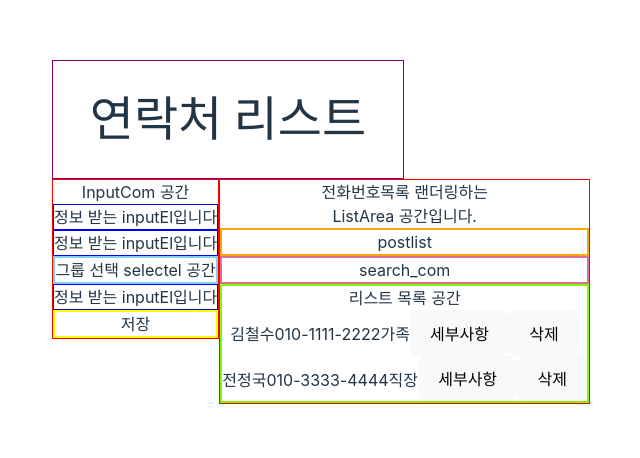
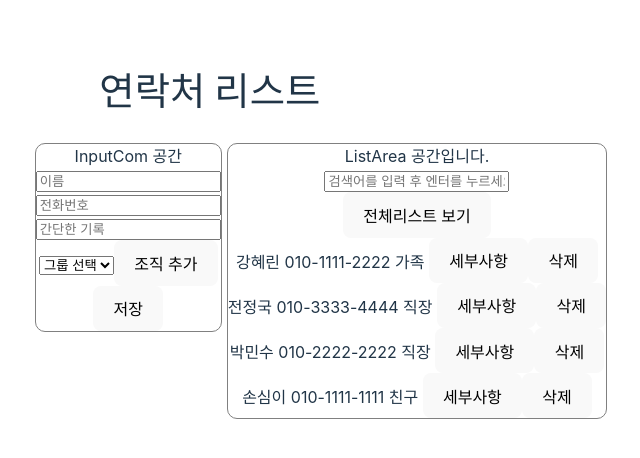
Before and after one commit to kimjuyoung99/React-numberList-project, a React (Vite) app: page / in a window 1280 px wide. Shown: the part 168-626 px from the top of the page, without its empty margins (319-959 px from the left). Built offline with nearby package versions, Linux system fonts and the light colour scheme.

Commit message:
feat : 정보 입력 창 활성화, css 1차 다듬기

```diff
--- a/src/App.jsx
+++ b/src/App.jsx
@@ -5,8 +5,10 @@ import Body from './body/Body'
 
 function App() {
   const data = [
-    { name : '김철수', phone: '010-1111-2222', group:'가족'},
+    { name : '강혜린', phone: '010-1111-2222', group:'가족'},
     { name : '전정국', phone: '010-3333-4444', group:'직장'},
+    { name: '박민수', phone: '010-2222-2222', group: '직장' },
+    { name: '손심이', phone: '010-1111-1111', group: '친구' },
   ];
   // const data = JSON.parse(localStorage.getItem('numberLists')) || [];
   const [lists, setList] = useState(data);
--- a/src/body/body.css
+++ b/src/body/body.css
@@ -4,28 +4,35 @@
     align-items: flex-start;
 }
 .InputCom {
-    border: 1.5px solid red;
+    border: 1.5px solid gray ;
+    border-radius: 10px;
+    gap:5px;
+    margin-top: 5px;
 }
 .listArea {
-    border: 1.5px solid red;
+    border: 1.5px solid gray ;
+    border-radius: 10px;
+    gap:5px;
+    margin-top: 5px;
+    margin-left: 5px;
 }
 .inputel {
-    border : 1.5px solid blue;
+    /* border : 1.5px solid blue; */
 }
 .selectel {
-    border : 2px solid skyblue;
+    /* border : 2px solid skyblue; */
 }
 .savebtn {
-    border: 2px solid yellow;
+    /* border: 2px solid yellow; */
 }
 .list {
-    border: 2px solid lawngreen;
+    /* border: 2px solid lawngreen; */
 }
 .postlist {
-    border: 2px solid orange;
+    /* border: 2px solid orange; */
 }
 .searchcom {
-    border: 2px solid palevioletred;
+    /* border: 2px solid palevioletred; */
 }
 
 @media (max-width: 768px){
--- a/src/body/inputCom/InputCom.jsx
+++ b/src/body/inputCom/InputCom.jsx
@@ -3,15 +3,15 @@ import InputEl from "./InputEl";
 import SaveBtn from "./SaveBtn";
 import SelectEl from "./selectEl";
 
-export default function InputCom ({setList}) {
+export default function InputCom ({setList, lists}) {
     return (
         <div className="InputCom">
             InputCom 공간
             <div className="inputEl">
-            <InputEl />
-            <InputEl />
+            <InputEl placeholder="이름" />
+            <InputEl placeholder="전화번호" />
+            <InputEl placeholder="간단한 기록" />
             <SelectEl />
-            <InputEl />
             </div>
             <SaveBtn />
         </div>
--- a/src/body/inputCom/InputEl.jsx
+++ b/src/body/inputCom/InputEl.jsx
@@ -1,9 +1,14 @@
 import "../../body/body.css";
 
-export default function InputEl () {
+export default function InputEl ({placeholder}) {
     return (
         <div className="inputel">
-            정보 받는 inputEl입니다
+            <input
+                type="text"
+                placeholder={placeholder}
+                className="input-fhiled"
+            >
+            </input>
         </div>
     );
 };
--- a/src/body/inputCom/SaveBtn.jsx
+++ b/src/body/inputCom/SaveBtn.jsx
@@ -1,9 +1,13 @@
 import "../../body/body.css";
 
 export default function SaveBtn () {
+    const saveNumber = ()=> {
+
+    };
+
     return (
         <div className="savebtn">
-            저장
+            <button onClick={saveNumber}>저장</button>
         </div>
     );
 };
--- a/src/body/inputCom/SelectEl.jsx
+++ b/src/body/inputCom/SelectEl.jsx
@@ -1,10 +1,43 @@
 import "../../body/body.css";
-
+import { useState } from "react";
 
 export default function SelectEl () {
+    const [showAddGroup, setShowAddGroup] = useState(false);
+    const [newGroup, setNewGroup] = useState('');
+
+    const handleAddGroup =()=>{
+        setShowAddGroup(true);
+    }
+
+    const handleSaveNewGroup =()=>{
+        //새 그룹 저장하는 로직 추가
+        console.log("새로운 그룹 추가 : ", newGroup);
+        setShowAddGroup(false);
+        setNewGroup('');
+    }
+
     return (
         <div className="selectel">
-            그룹 선택 selectel 공간
+            <select className="group-select">
+                <option value="">그룹 선택</option>
+                <option value="가족">가족</option>
+                <option value="직장">직장</option>
+                <option value="친구">친구</option>
+                <option value="스터디">스터디</option>
+            </select>
+            <button onClick={handleAddGroup} className="add-group-btn">조직 추가</button>
+
+            {showAddGroup && (
+                <div className="add-group-form">
+                    <input
+                    type="text"
+                    value={newGroup}
+                    onChange={(e)=> setNewGroup(e.target.value)}
+                    placeholder="새 그룹 이름"
+                    />
+                    <button onClick={handleSaveNewGroup}>저장</button>
+                    </div>
+            )}
         </div>
     );
 };
--- a/src/body/listCom/List.jsx
+++ b/src/body/listCom/List.jsx
@@ -6,12 +6,12 @@ export default function List ({lists}) {
     }
     return (
         <div className="list">
-            리스트 목록 공간
+            {/* 리스트 목록 공간 */}
             {lists.map((item, index)=>(
-                <div key={index} className="list-item">
-                    <span>{item.name}</span>
-                    <span>{item.phone}</span>
-                    <span>{item.group}</span>
+                <div key={index} className="list-item">{' '}
+                    <span>{item.name}</span>{' '}
+                    <span>{item.phone}</span>{' '}
+                    <span>{item.group}</span>{' '}
                     <button className="details-btn">세부사항</button>
                     <button className="delete-btn">삭제</button>
                 </div>
--- a/src/body/listCom/ListArea.jsx
+++ b/src/body/listCom/ListArea.jsx
@@ -6,7 +6,6 @@ import SearchCom from "./SearchCom";
 export default function ListArea ({lists}) {
     return (
         <div className="listArea">
-            전화번호목록 랜더링하는<br />
             ListArea 공간입니다.
             <PostList />
             <SearchCom />
--- a/src/body/listCom/PostList.jsx
+++ b/src/body/listCom/PostList.jsx
@@ -1,9 +1,32 @@
 import "../../body/body.css";
+import { useState } from "react";
 
-export default function PostList () {
+export default function PostList ({setList, lists}) {
+    const [inputText, setInputText] = useState("");
+
+    const handleInputChange = (e) => {
+        setInputText(e.target.value);
+    };
+
+    const handleKeyUp = (e) => {
+        if(e.key === 'Enter'){
+            //여기에 검색 로직 추가
+            console.log("Searching for : ",inputText);
+            //setList로 검색 결과 업데이트 가능
+        }
+    }
+
     return (
         <div className="postlist">
-        postlist
+            <input
+            className="numberInput"
+            value={inputText}
+            type="text"
+            placeholder="검색어를 입력 후 엔터를 누르세요"
+            onChange={handleInputChange}
+            onKeyUp={handleKeyUp}
+            >
+            </input>
         </div>
     );
 };
--- a/src/body/listCom/SearchCom.jsx
+++ b/src/body/listCom/SearchCom.jsx
@@ -1,8 +1,11 @@
 
 export default function SearchCom () {
+    const viewAllList = () => {
+
+    }
     return (
         <div className="searchcom">
-        search_com
+            <button onClick={viewAllList}>전체리스트 보기</button>
         </div>
     );
 };
--- a/src/header/header.css
+++ b/src/header/header.css
@@ -1,5 +1,5 @@
 .header {
-    border: 1.5px solid purple;
-    font-size: 15px;
+    /* border: 1.5px solid purple; */
+    font-size: 12px;
     width: 350px;
 }
```
